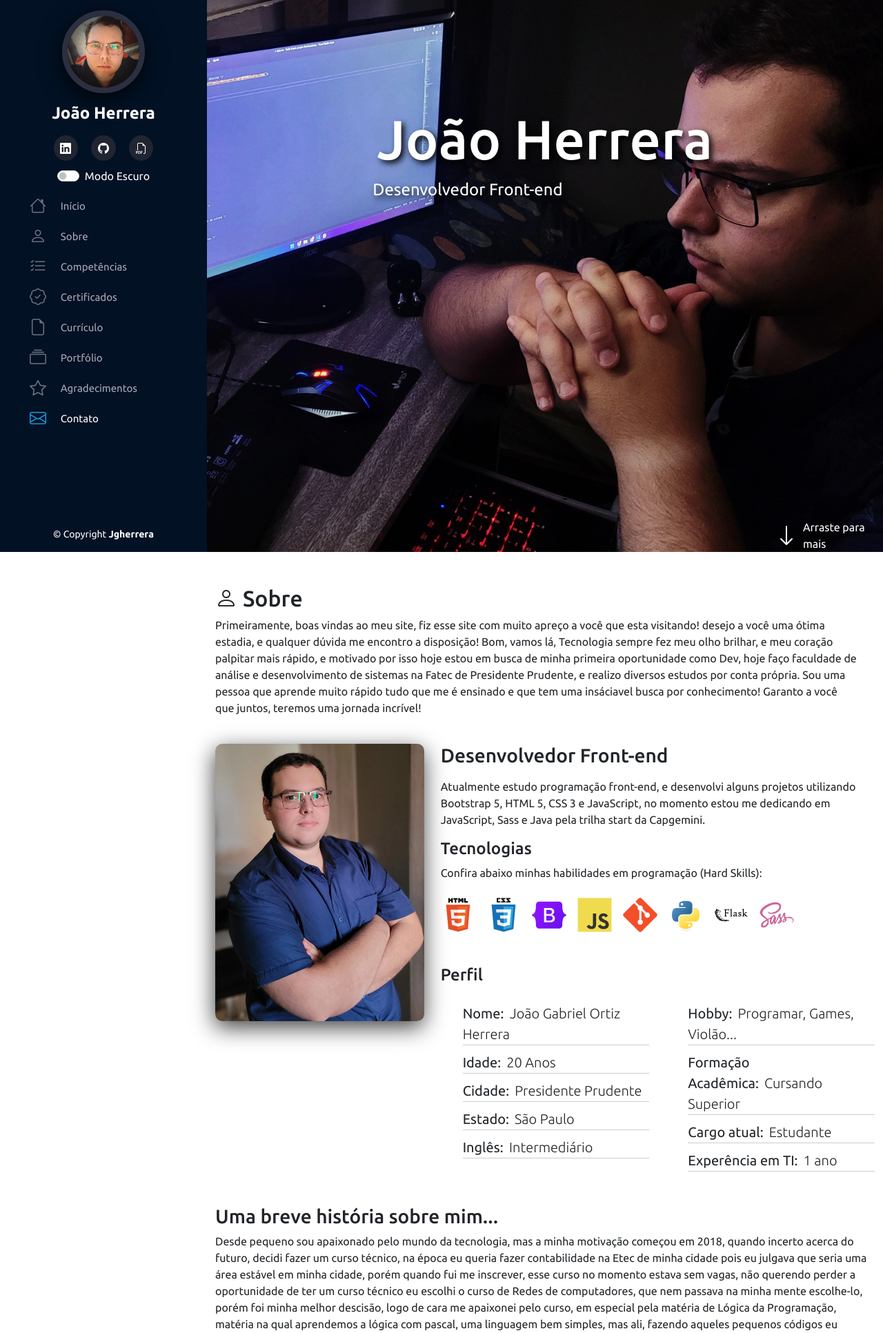
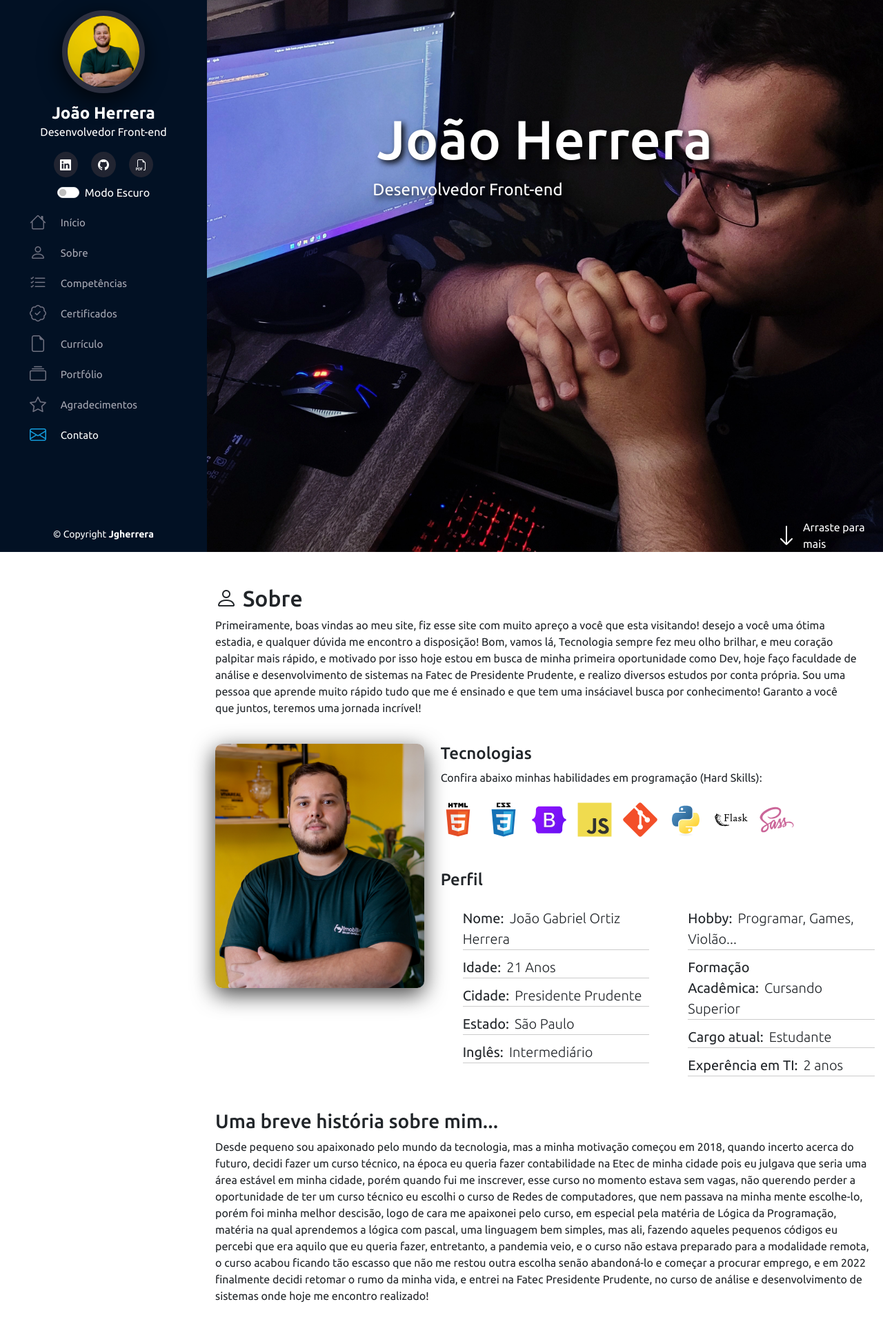
Before and after one commit to joao-gabriel-herrera/Meu-portfolio, a Flask app: page / in a window 1280 px wide. Shown: the top 1932 px of the page at 69% size. Run offline with Flask 2, Linux system fonts and the light colour scheme; some libraries are stand-ins or nearby versions.

Commit message:
Atualizações

```diff
--- a/api/templates/index.html
+++ b/api/templates/index.html
@@ -15,7 +15,7 @@
     />
     <link rel="stylesheet" href="../static/bootstrap/css/bootstrap.css" />
     <link rel="stylesheet" href="../static/style.css" />
-    <link rel="icon" href="../static/img/joao.webp" type="image/webp" />
+    <link rel="icon" href="../static/img/favicon.webp" type="image/webp" />
     <link
       rel="stylesheet"
       href="https://cdn.jsdelivr.net/gh/devicons/devicon@v2.15.1/devicon.min.css"
@@ -26,7 +26,7 @@
       href="https://cdn.jsdelivr.net/npm/bootstrap-icons@1.10.3/font/bootstrap-icons.css"
     />
 
-    <title>João Herrera</title>
+    <title>Portfólio do João Herrera</title>
   </head>
   <body data-bs-spy="scroll" data-bs-target="#navbar" tabindex="0">
     <i class="bi bi-list menu-mobile"></i>
@@ -34,9 +34,10 @@
       <section class="profile">
         <img src="../static/img/joao.webp" alt="Foto do João" />
         <h1>João Herrera</h1>
+        <p class="text-center text-white">Desenvolvedor Front-end</p>
         <div class="social-links mt-4 text-center">
           <a
-            href="https://www.linkedin.com/in/joao-herrera"
+            href="https://www.linkedin.com/in/joaoherrera"
             class="bi bi-linkedin"
             target="_blank"
             aria-label="linkedin joao"
@@ -187,13 +188,6 @@
             />
           </div>
           <div class="col-12 col-xl-8" data-anime="up">
-            <h3 class="mt-3 mt-xl-0 mb-3">Desenvolvedor Front-end</h3>
-            <p>
-              Atualmente estudo programação front-end, e desenvolvi alguns
-              projetos utilizando Bootstrap 5, HTML 5, CSS 3 e JavaScript, no
-              momento estou me dedicando em JavaScript, Sass e Java pela trilha
-              start da Capgemini.
-            </p>
             <h4 class="mb-2">Tecnologias</h4>
             <p class="mt-2 mb-4">
               Confira abaixo minhas habilidades em programação (Hard Skills):
@@ -260,7 +254,7 @@
                     >
                   </li>
                   <li class="li-style">
-                    Idade:<span class="fw-lighter ms-2">20 Anos</span>
+                    Idade:<span class="fw-lighter ms-2">21 Anos</span>
                   </li>
                   <li class="li-style">
                     Cidade:<span class="fw-lighter ms-2"
@@ -291,7 +285,7 @@
                     Cargo atual:<span class="fw-lighter ms-2">Estudante</span>
                   </li>
                   <li class="li-style">
-                    Experência em TI:<span class="fw-lighter ms-2">1 ano</span>
+                    Experência em TI:<span class="fw-lighter ms-2">2 anos</span>
                   </li>
                 </ul>
               </div>
@@ -728,11 +722,22 @@
             <div class="col-md-6">
               <h3 class="cv-title">Profissional</h3>
               <div class="cv-item" data-anime="up">
+                <h4>ANALISTA DE HELP DESK NÍVEL 2</h4>
+                <h5>04/2023 – Atualmente</h5>
+                <p><em>ImobiBrasil</em></p>
+                <p>
+                  Atuo como analista de atendimento na ImobiBrasil, onde sou
+                  responsável pelo suporte de e-mails da empresa, realizando os
+                  mais diversos procedimentos como: Registro de domínios,
+                  configuração de e-mails e suporte remoto.
+                </p>
+              </div>
+              <div class="cv-item" data-anime="up">
                 <h4>SUPORTE TÉCNICO</h4>
-                <h5>10/2022 – Atualmente</h5>
+                <h5>10/2022 – 04/2023</h5>
                 <p><em>Fleetnet telecomunicações</em></p>
                 <p>
-                  Atuo como Suporte Técnico na empresa Fleetnet, onde realizo
+                  Atuei como Suporte Técnico na empresa Fleetnet, onde realizei
                   suporte remoto aos clientes por telefone.
                 </p>
               </div>
```
Also changed, not shown: api/static/img/joao.webp, api/static/img/joao2.webp, 1 other file.
